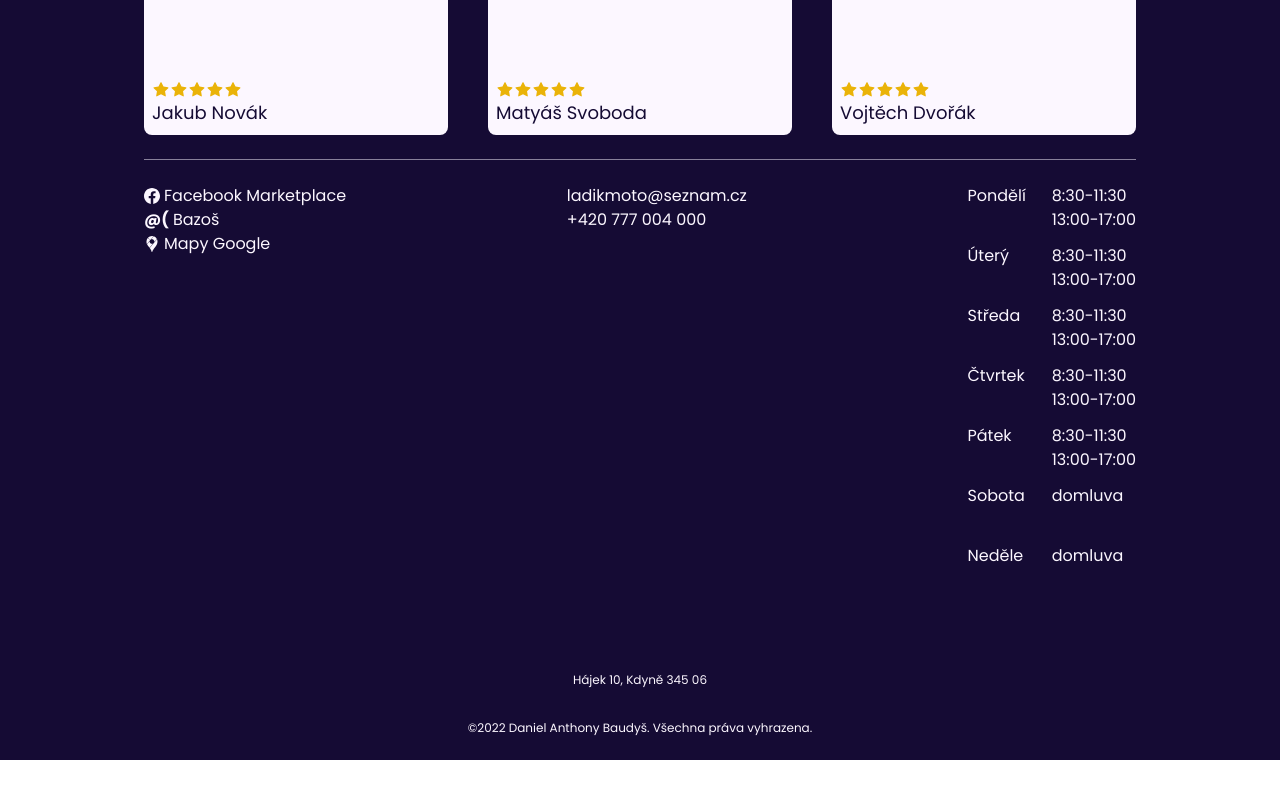
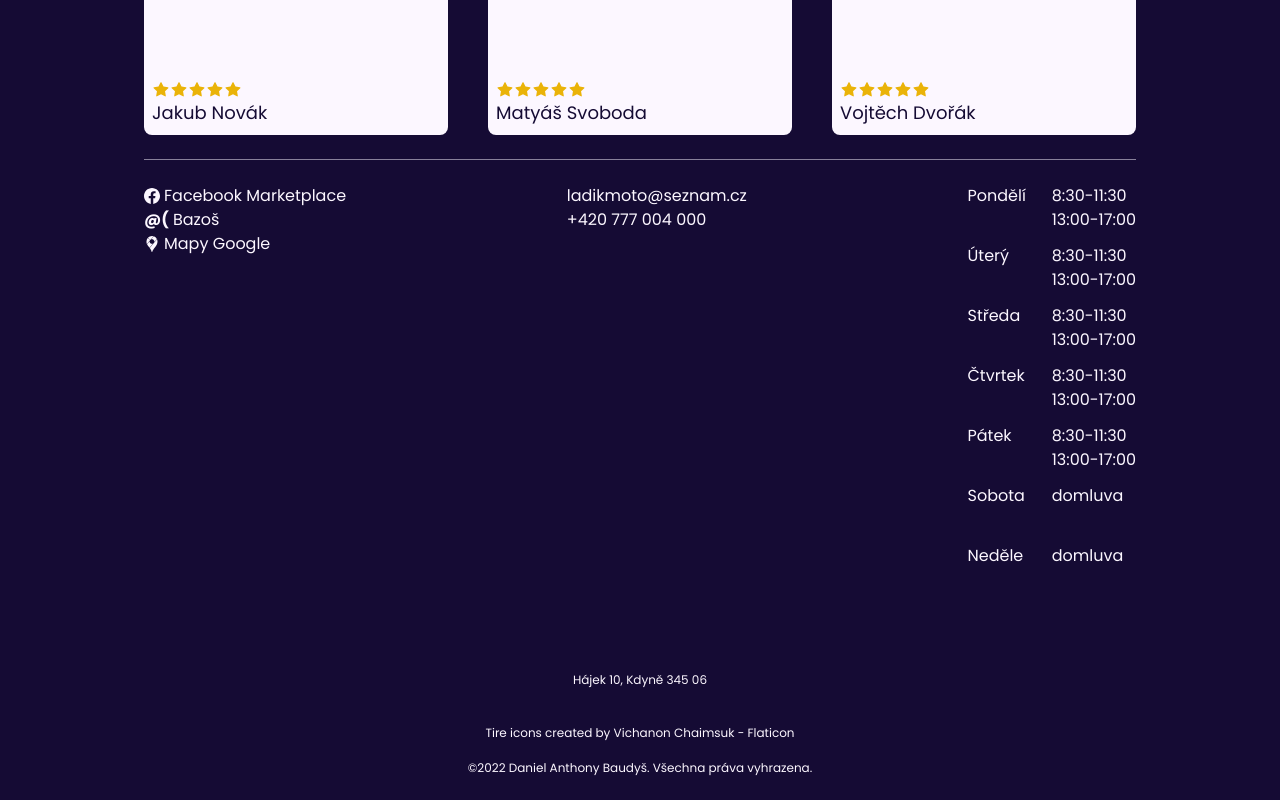
Before and after one commit to ton1czech/pneuservis-baudys, a React (Vite) app: page / in a window 1280 px wide. Shown: the part 4530-5330 px from the top of the page. Before the commit the page ends 5290 px from the top, so only its background shows below. Built offline with nearby package versions, Linux system fonts and the light colour scheme.

Commit message:
👌 IMPROVE: footer attribution

```diff
--- a/src/components/Footer.jsx
+++ b/src/components/Footer.jsx
@@ -21,7 +21,7 @@ const Item = ({ text }) => (
   </li>
 )
 
-const OpeningHoursItem = ({ day, weekend, last }) => (
+const OpeningHoursItem = ({ day, weekend }) => (
   <li
     className='flex justify-center gap-6 sm:gap-0 text-left sm:grid sm:grid-cols-2 text text-sm sm:text-base
     '
@@ -85,7 +85,16 @@ export default function Footer() {
         </Fade>
         <Fade bottom>
           <p className='text text-xs mt-12 sm:mt-20'>Hájek 10, Kdyně 345 06</p>
-          <p className='text text-xs mt-4 sm:mt-8'>
+          <div className='mt-4 sm:mt-8'>
+            <a
+              className='text text-xs  hover:text-accent'
+              href='https://www.flaticon.com/free-icons/tire'
+              target='_blank'
+            >
+              Tire icons created by Vichanon Chaimsuk - Flaticon
+            </a>
+          </div>
+          <p className='text text-xs mt-2 sm:mt-4'>
             &copy;{new Date().getFullYear()} Daniel Anthony Baudyš. Všechna
             práva vyhrazena.
           </p>
```
